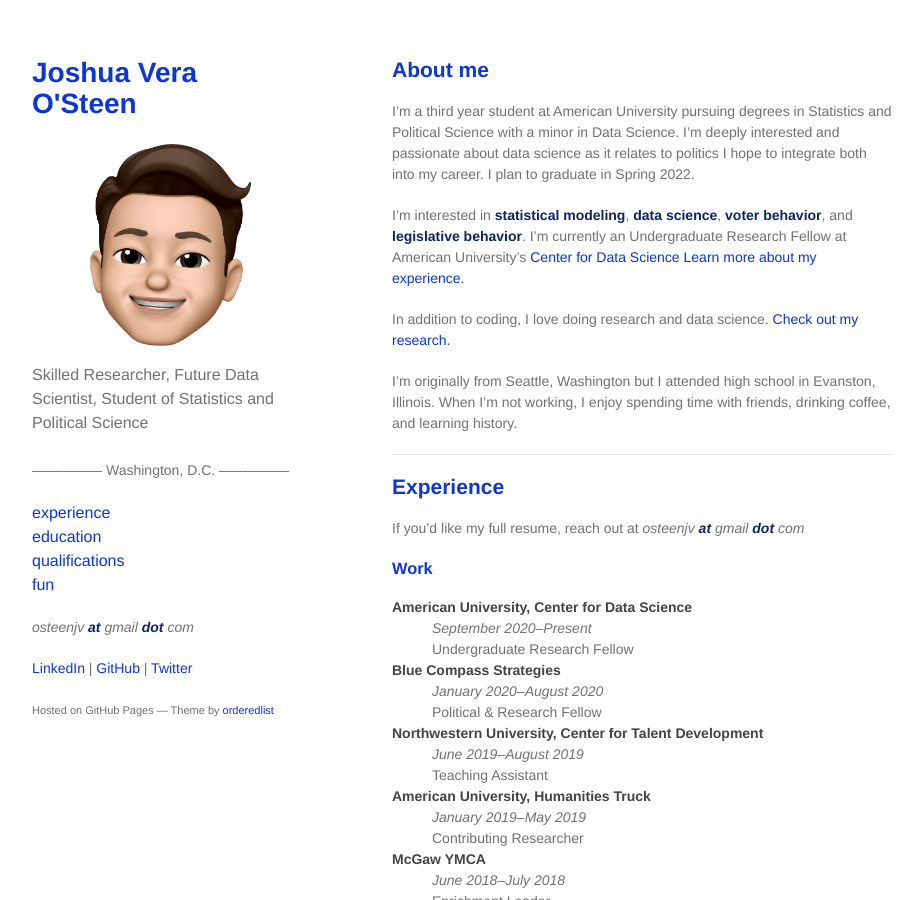
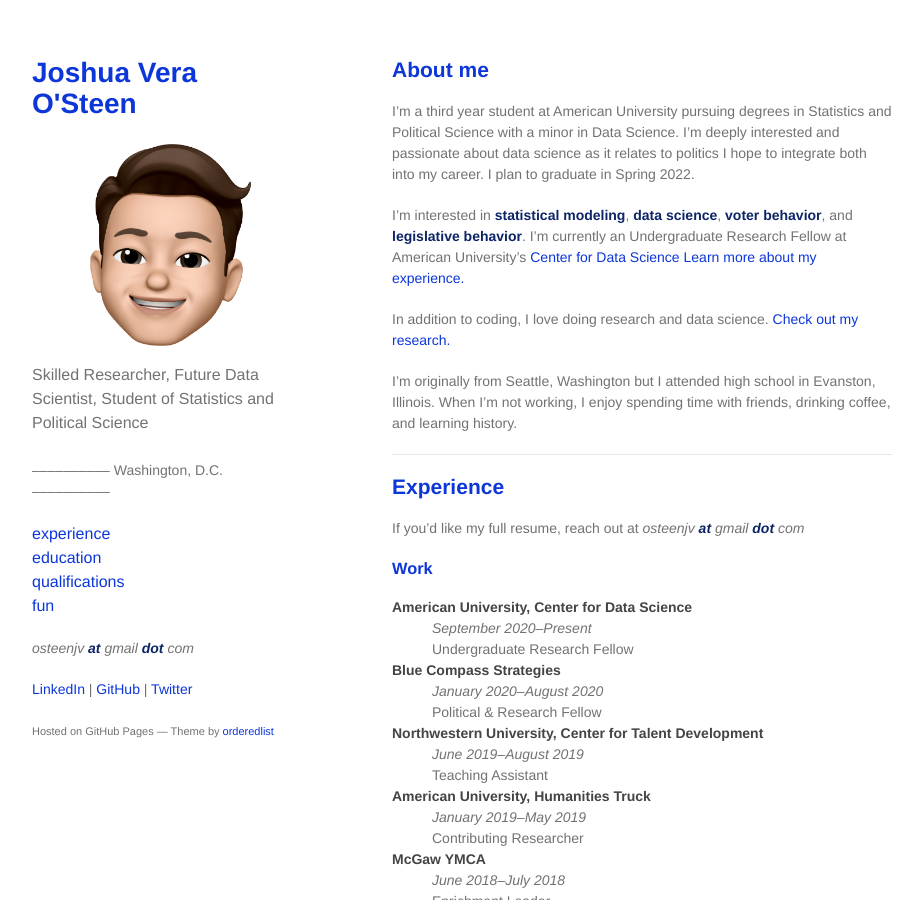
Before and after one commit to JVOsteen/JVOsteen.github.io, a Jekyll site: the page built from index.md, in a window 1280 px wide and 900 px high. Shown: the whole window, without its empty margins (178-1100 px from the left). Built offline with Jekyll 4.4.1, drawn with Linux system fonts in a browser that asks for light colours; our own code applies the rules of GitHub Pages for plain Markdown files.

```diff
--- a/_config.yml
+++ b/_config.yml
@@ -1,7 +1,7 @@
 title: Joshua Vera O'Steen
 logo: ./assets/img/joshmemoji.png
 description: Skilled Researcher, Future Data Scientist, Student of Statistics and Political Science
-location: ––––––––– Washington, D.C. –––––––––
+location: –––––––––– Washington, D.C. ––––––––––
 show_downloads: false
 google_analytics:
 theme: jekyll-theme-minimal
```
